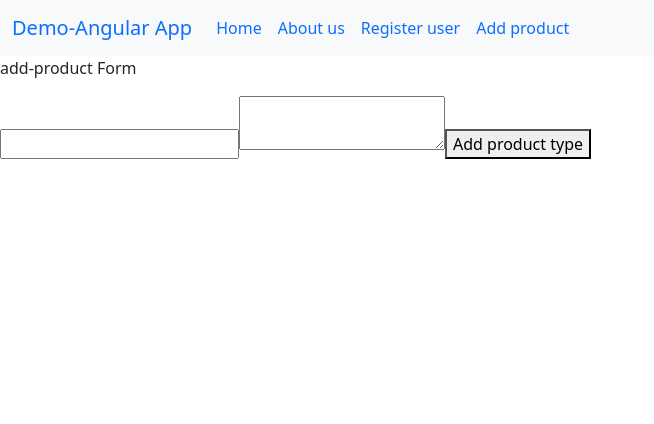
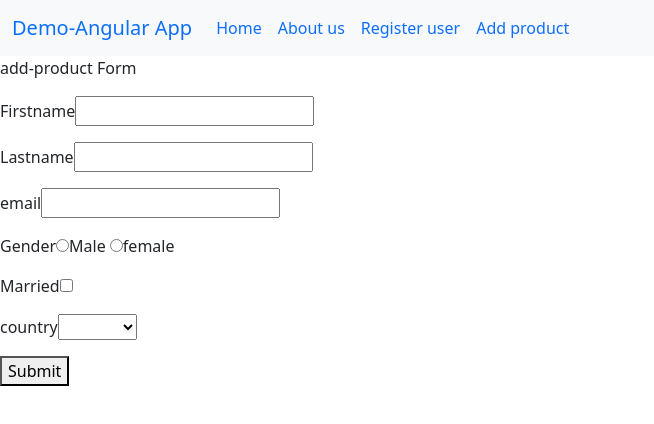
Before and after one commit to TCS-Angular/Angular-starter-project, an Angular app: page /product in a window 1280 px wide. Shown: the top 424 px of the page, without its empty margins (0-654 px from the left). Built offline with nearby package versions, Linux system fonts and the light colour scheme.

Commit message:
validatoors added

```diff
--- a/src/app/components/add-product/add-product.component.html
+++ b/src/app/components/add-product/add-product.component.html
@@ -1,8 +1,45 @@
 <p>add-product Form</p>
 
+<form [formGroup]="contactForm" (ngSubmit)="onSubmit()">
+  <p>
+    <label for="firstname">Firstname</label>
+    <input type="text" id="firstname" name="firstname" formControlName="firstname" />
+  </p>
+  <p>
+    <label for="lastname">Lastname</label>
+    <input type="text" id="lastname" name="lastname" formControlName="lastname" />
+  </p>
+  <p>
+    <label for="email">email</label>
+    <input type="text" id="email" name="email" formControlName="email" />
+  </p>
+  <p>
+    <label for="Gender">Gender</label>
+    <input type="radio" value="male" id="gender" name="gender" formControlName="gender" />Male
+    <input type="radio" value="female" id="gender" name="gender" formControlName="gender" />female
+  </p>
+  <p>
+    <label for="isMarried">Married</label>
+    <input type="checkbox" id="isMarried" name="isMarried" formControlName="isMarried" />
+  </p>
+  <p>
+    <label for="country">country</label>
+    <select id="country" name="country" formControlName="country">
+      <option value="1">India</option>
+      <option value="2">USA</option>
+      <option value="3">Canada</option>
+      <option value="4">Italy</option>
+    </select>
+  </p>
+  <p>
+    <button type="submit">Submit</button>
+  </p>
+</form>
+
+<!--
  <form [formGroup]="addProductTypesForm">
     <input type="text" formControlName="productName">
     <textarea formControlName="productDescription"></textarea>
     <button (click)="addProductType()">Add product type</button>
 
- </form>
+ </form> -->
--- a/src/app/components/add-product/add-product.component.ts
+++ b/src/app/components/add-product/add-product.component.ts
@@ -1,5 +1,5 @@
 import { Component, OnInit } from '@angular/core';
-import { FormControl, FormGroup } from '@angular/forms';
+import { FormControl, FormGroup, Validators } from '@angular/forms';
 
 @Component({
   selector: 'app-add-product',
@@ -9,17 +9,31 @@ import { FormControl, FormGroup } from '@angular/forms';
 export class AddProductComponent implements OnInit {
   addProductTypesForm : FormGroup;
 
+  contactForm = new FormGroup({
+    firstname: new FormControl(``,[Validators.required, Validators.minLength(5)]),
+    lastname: new FormControl(),
+    email: new FormControl() ,
+    gender: new FormControl() ,
+    isMarried : new FormControl() ,
+    country: new FormControl()
+  })
+
+  onSubmit() {
+    console.log(this.contactForm.value);
+
+  }
+
   constructor() { }
 
   ngOnInit(): void {
-    this.addProductTypesForm = new FormGroup({
-      "productName" : new FormControl(),
-      "productDescription" : new FormControl()
-    })
+    // this.addProductTypesForm = new FormGroup({
+    //   "productName" : new FormControl(),
+    //   "productDescription" : new FormControl()
+    // })
   }
-  addProductType() {
-    console.log(this.addProductTypesForm.value);
+  // addProductType() {
+  //   console.log(this.addProductTypesForm.value);
 
-  }
+  // }
 
 }
```
